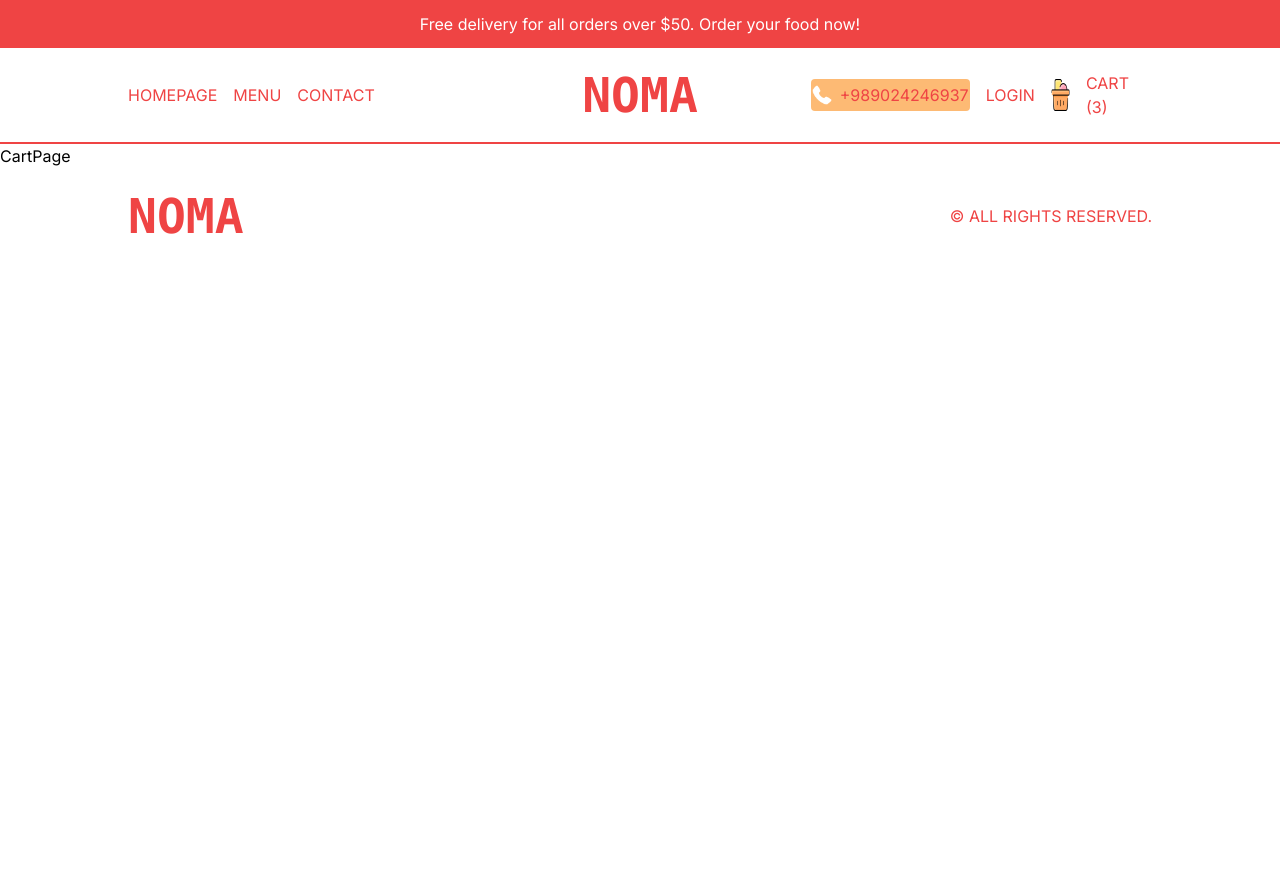
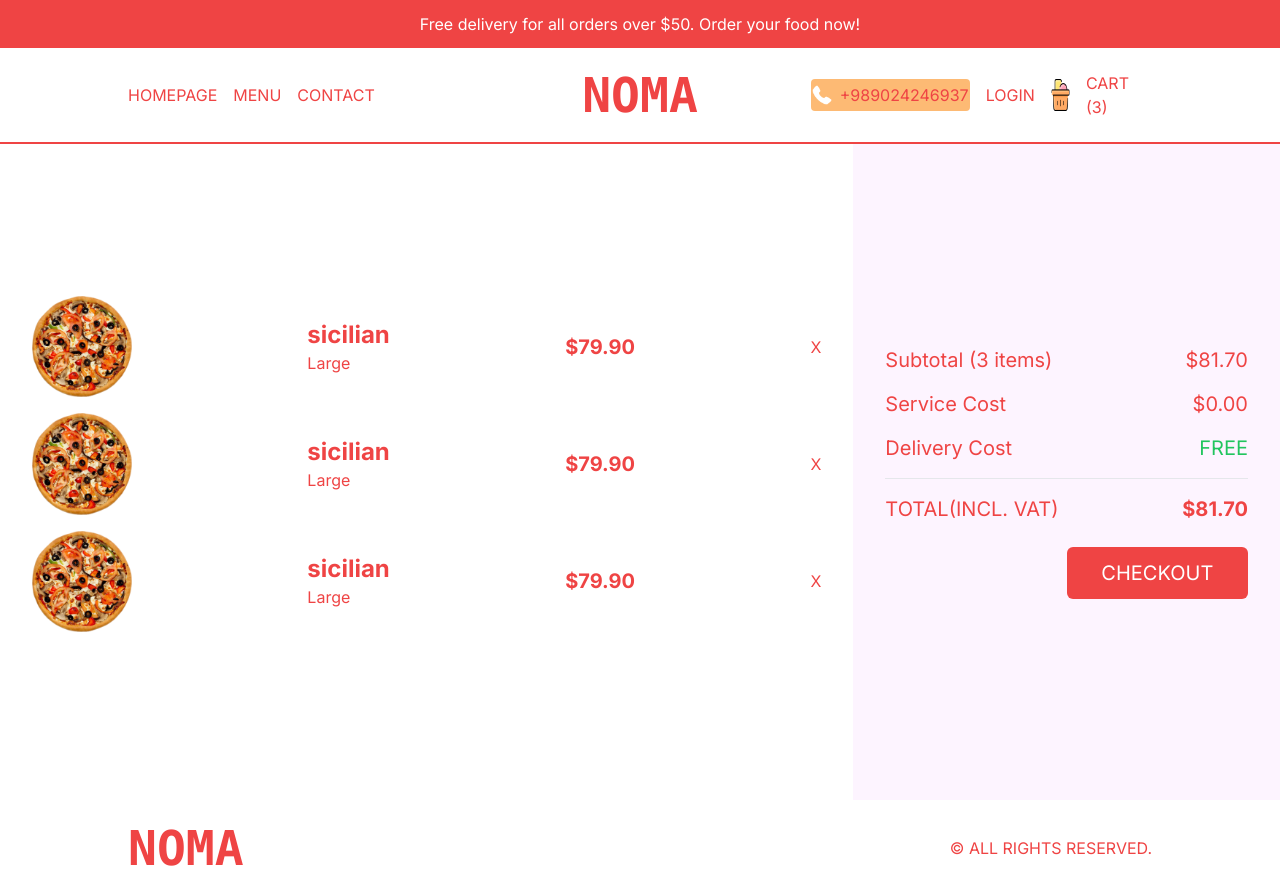
Before and after one commit to borhan-njf/noma-delivary-food, a Next.js app: page /cart in a window 1280 px wide. Before the commit the page ends 800 px from the top, so only its background shows below. Built offline with nearby package versions, Linux system fonts and the light colour scheme.

Commit message:
impliment cart page

```diff
--- a/src/app/cart/page.tsx
+++ b/src/app/cart/page.tsx
@@ -1,8 +1,63 @@
-import React from 'react'
-
-function CartPage() {
+import Image from "next/image"
+const CartPage = ()=>{
   return (
-    <div>CartPage</div>
+    // cart wrapper
+    <div className="text-red-500 flex flex-col lg:flex-row h-[calc(100vh-6rem)] md:h-[calc(100vh-9rem)]">
+      {/* products container */}
+      <div className="h-1/2 lg:h-full lg:w-2/3 2xl:w-1/2 flex flex-col justify-center p-4 lg:p-8 2xl:p-32 overflow-scroll">
+        {/* single item */}
+        <div className="flex justify-between items-center mb-4">
+          <Image src="/temporary/p1.png" alt="" width={100} height={100}/>
+          <div className="">
+            <h1 className="text-2xl font-bold">sicilian</h1>
+            <span>Large</span>
+          </div>
+          <span className="text-xl font-bold">$79.90</span>
+          <span className="cursor-pointer">X</span>
+        </div>
+        {/* single item */}
+        <div className="flex justify-between items-center mb-4">
+          <Image src="/temporary/p1.png" alt="" width={100} height={100}/>
+          <div className="">
+            <h1 className="text-2xl font-bold">sicilian</h1>
+            <span>Large</span>
+          </div>
+          <span className="text-xl font-bold">$79.90</span>
+          <span className="cursor-pointer">X</span>
+        </div>
+        {/* single item */}
+        <div className="flex justify-between items-center mb-4">
+          <Image src="/temporary/p1.png" alt="" width={100} height={100}/>
+          <div className="">
+            <h1 className="text-2xl font-bold">sicilian</h1>
+            <span>Large</span>
+          </div>
+          <span className="text-xl font-bold">$79.90</span>
+          <span className="cursor-pointer">X</span>
+        </div>
+      </div>
+      {/* payment container */}
+      <div className="h-1/2 lg:h-full lg:w-1/3 2xl:w-1/2  flex flex-col justify-center gap-4  p-4 lg:p-8 2xl:p-32 xl:text-xl bg-fuchsia-50">
+        <div className="flex justify-between items-center">
+          <span>Subtotal (3 items)</span>
+          <span>$81.70</span>
+        </div>
+        <div className="flex justify-between items-center">
+          <span>Service Cost</span>
+          <span>$0.00</span>
+        </div>
+        <div className="flex justify-between items-center">
+          <span>Delivery Cost</span>
+          <span className="text-green-500">FREE</span>
+        </div>
+        <hr className=""/>
+        <div className="flex justify-between items-center">
+          <span>TOTAL(INCL. VAT)</span>
+          <span className="font-bold">$81.70</span>
+        </div>
+        <button className="p-3 rounded-md mt-2 hover:bg-red-400 bg-red-500 text-white w-1/2 self-end">CHECKOUT</button>
+      </div>
+    </div>
   )
 }
 
```
